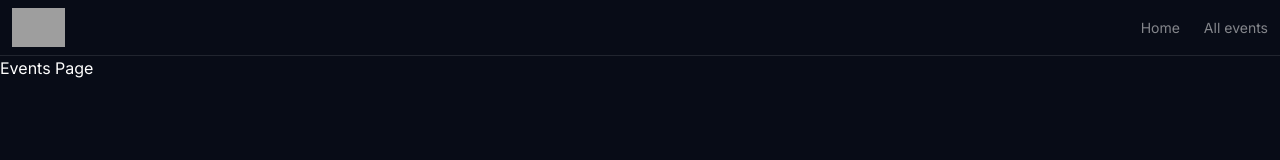
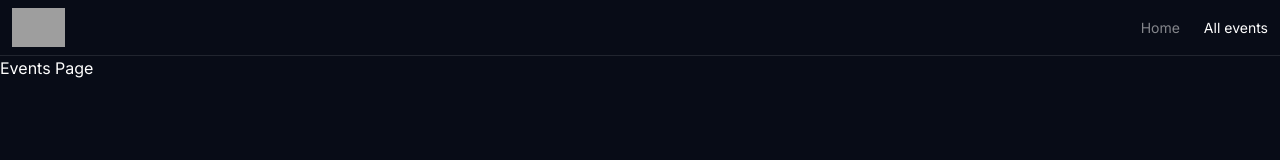
Before and after one commit to OlgaPrikhodko/evento, a Next.js app: page /events/all in a window 1280 px wide. Shown: the top 160 px of the page. Built offline with nearby package versions, Linux system fonts and the light colour scheme; grey boxes are pictures that could not be loaded.

Commit message:
:art: styling active link

```diff
--- a/src/components/header.tsx
+++ b/src/components/header.tsx
@@ -1,5 +1,9 @@
+"use client";
+
 import Link from "next/link";
 import Logo from "./logo";
+import { usePathname } from "next/navigation";
+import clsx from "clsx";
 
 const routes = [
   { name: "Home", path: "/" },
@@ -7,6 +11,8 @@ const routes = [
 ];
 
 export default function Header() {
+  const activePathname = usePathname();
+
   return (
     <header className="flex items-center justify-between border-b border-white/10 h-14 px-3 sd:px-9">
       <Logo />
@@ -16,7 +22,10 @@ export default function Header() {
           {routes.map((route) => (
             <li
               key={route.name}
-              className="text-white/50 hover:text-white transition"
+              className={clsx("hover:text-white transition", {
+                "text-white": activePathname === route.path,
+                "text-white/50": activePathname !== route.path,
+              })}
             >
               <Link href={route.path}>{route.name}</Link>
             </li>
```
